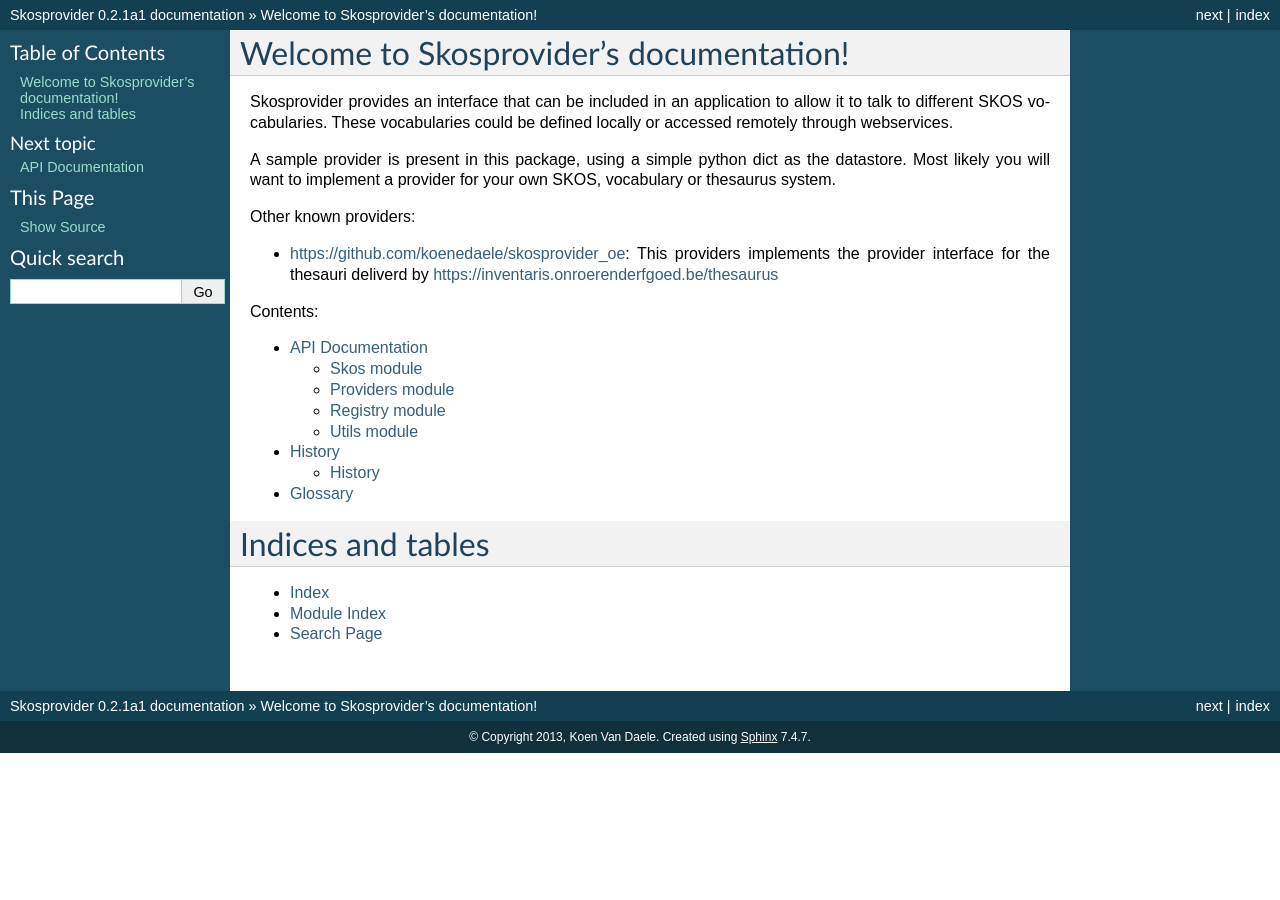
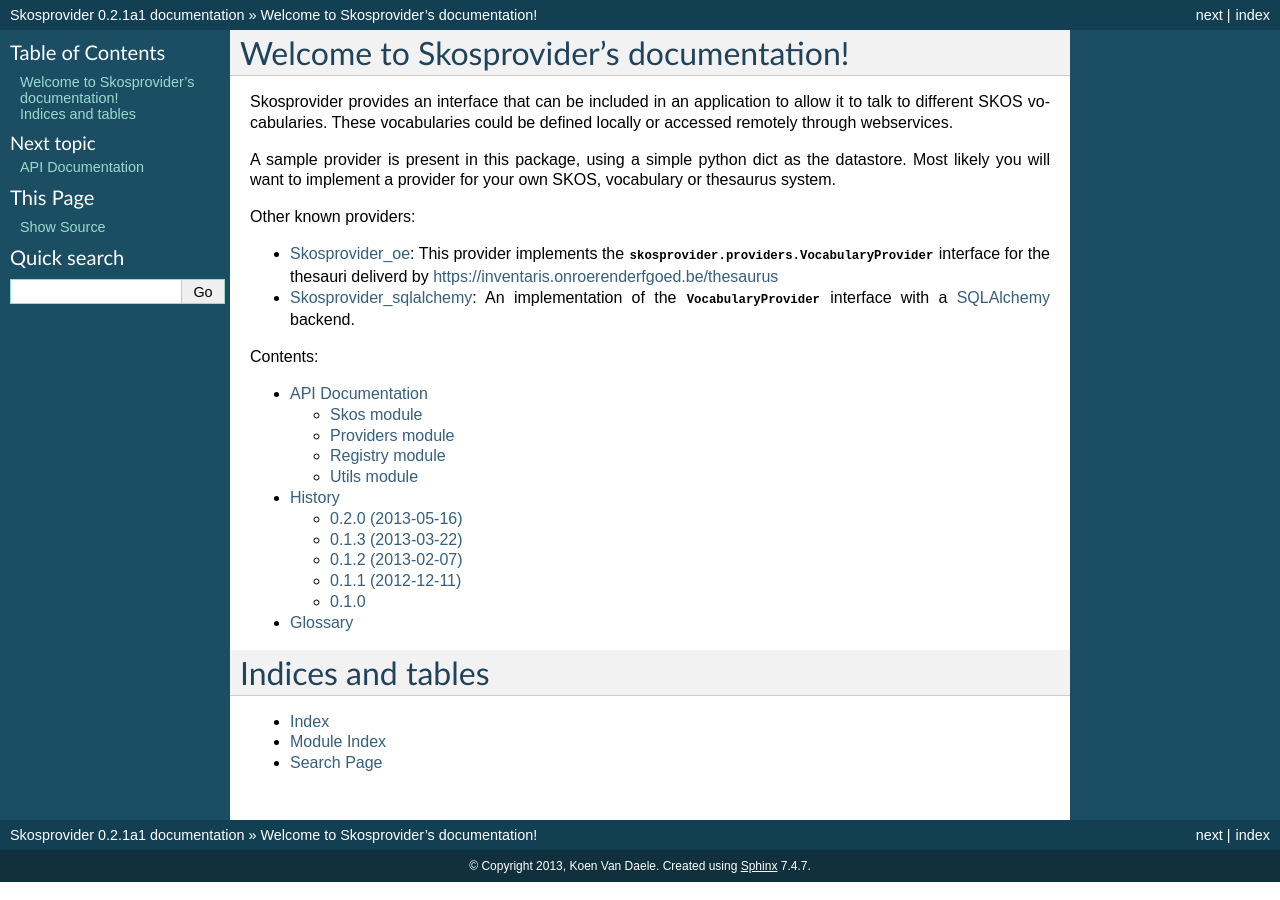
Before and after one commit to OnroerendErfgoed/skosprovider, a Sphinx documentation site: the page built from docs/index.rst, in a window 1280 px wide. Built offline with Sphinx 7.4.7, drawn with Linux system fonts in a browser that asks for light colours.

Commit message:
Add link to skosprovider_sqlalchemy

```diff
--- a/HISTORY.rst
+++ b/HISTORY.rst
@@ -1,6 +1,3 @@
-History
-=======
-
 0.2.0 (2013-05-16)
 ------------------
 
--- a/docs/index.rst
+++ b/docs/index.rst
@@ -16,9 +16,14 @@
 
 Other known providers:
 
-* https://github.com/koenedaele/skosprovider_oe: This providers implements the
-  provider interface for the thesauri deliverd by
+* `Skosprovider_oe <https://github.com/koenedaele/skosprovider_oe>`_: This
+  provider implements the :class:`skosprovider.providers.VocabularyProvider`
+  interface for the thesauri deliverd by
   https://inventaris.onroerenderfgoed.be/thesaurus
+* `Skosprovider_sqlalchemy <http://skosprovider-sqlalchemy.readthedocs.org/en/latest/>`_:
+  An implementation of the
+  :class:`VocabularyProvider <skosprovider.providers.VocabularyProvider>`
+  interface with a `SQLAlchemy <http://www.sqlalchemy.org>`_ backend.
 
 Contents:
 
```
